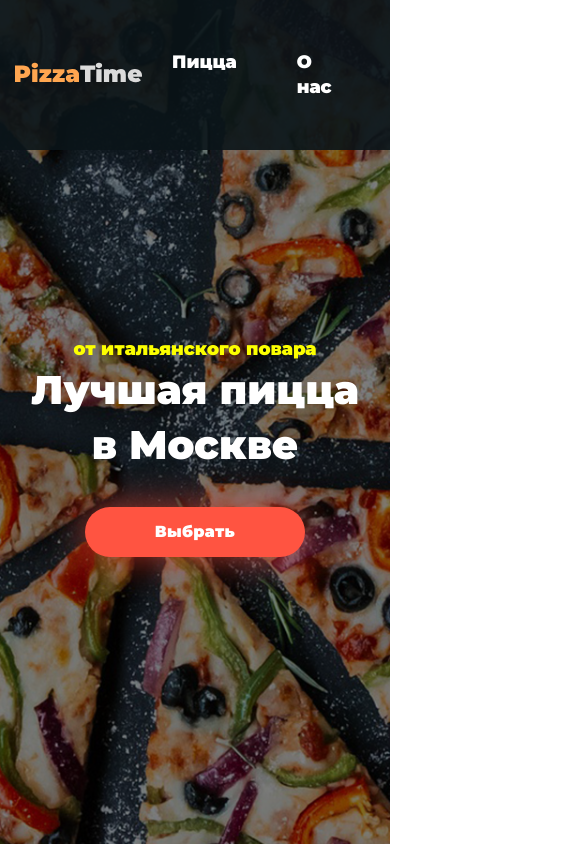
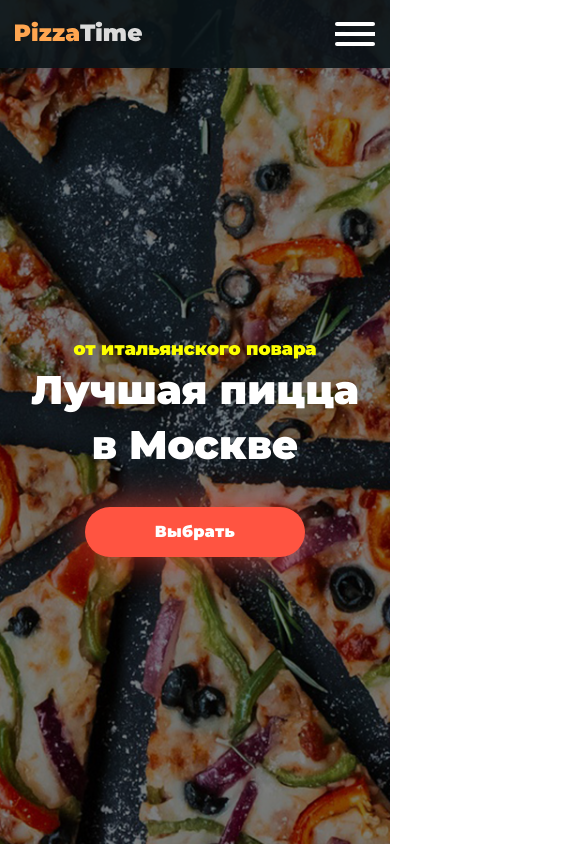
Before and after one commit to ctencher/Pizza, a plain HTML site: page index.html in a window 390 px wide. Shown: the whole page, 585 px wide, since content can reach past the window. Drawn offline with Linux system fonts and the light colour scheme.

Commit message:
second commit

```diff
--- a/css/components.css
+++ b/css/components.css
@@ -66,3 +66,49 @@
     font-size: 16px;
   }
 }
+
+/*
+btn-menu
+ */
+  .btn-menu {
+    background: none;
+    border-radius: 0;
+    cursor: pointer;
+    display: inline-block;
+    padding: 15px;
+    border: 0;
+  }
+
+  .btn-menu__box {
+    display: inline-block;
+    width: 40px;
+    height: 24px;
+  }
+
+ .btn-menu__inner {
+   position: relative;
+   background: #fff;
+   height: 4px;
+   width: 100%;
+   display: block;
+   top: 50%;
+ }
+
+ .btn-menu__inner::before,
+ .btn-menu__inner::after {
+   content: "";
+   width: 100%;
+   height: 4px;
+   background: #fff;
+   position: absolute;
+   left: 0;
+   border-radius: 5px;
+ }
+
+ .btn-menu__inner::before {
+   top: -10px;
+ }
+
+ .btn-menu__inner::after {
+   bottom: -10px;
+ }
--- a/css/header-page.css
+++ b/css/header-page.css
@@ -16,6 +16,10 @@
 .header-page__end {
     display: flex;
     align-items: center;
+}
+
+.header-page__nav {
+    margin-right: 15px;
 }
 
 .header-page__ul {
@@ -44,7 +48,7 @@
     left: 0;
     background: #fff;
     width: 100%;
-    height: calc(100% + 110px);
+    height: calc(100% + 40px);
     transform: translateY(-50%);
     opacity: 0;
     transition: all .2s;
@@ -62,3 +66,41 @@
 .header-page__link:hover .header-page__text {
 color: #1f1f1f;
 }
+
+.header-page__hamburger {
+    display: none;
+}
+
+@media (max-width: 1200px) {
+    .header-page__link {
+        font-size: 16px;
+        padding: 12px 30px;
+    }
+    .header-page__phone {
+        font-size: 14px;
+        padding: 7px 16px;
+
+    }
+}
+
+@media (max-width: 996px) {
+    .header-page__nav {
+        display: none;
+
+    }
+    .header-page__hamburger {
+        display: block;
+        margin-right: -15px;
+    }
+
+    .header-page {
+        padding: 5px 0;
+    }
+}
+
+@media (max-width: 480px) {
+    .header-page__phone {
+        display: none;
+
+    }
+}
--- a/index.html
+++ b/index.html
@@ -34,7 +34,16 @@
               </ul>
             </nav>
             <div class="phone">
-              <a href="tel:+7999999999" class="phone_item">+7 (999) 999-99-99</a>
+              <a href="tel:+7999999999" class="phone_item header-page__phone">+7 (999) 999-99-99</a>
+            </div>
+            <div class="header-page__hamburger">
+              <button class="btn-menu" type="button">
+                <span class="btn-menu__box">
+                  <span class="btn-menu__inner">
+
+                  </span>
+                </span>
+              </button>
             </div>
           </div>
         </div>
```
Also changed, not shown: 1 other file.
